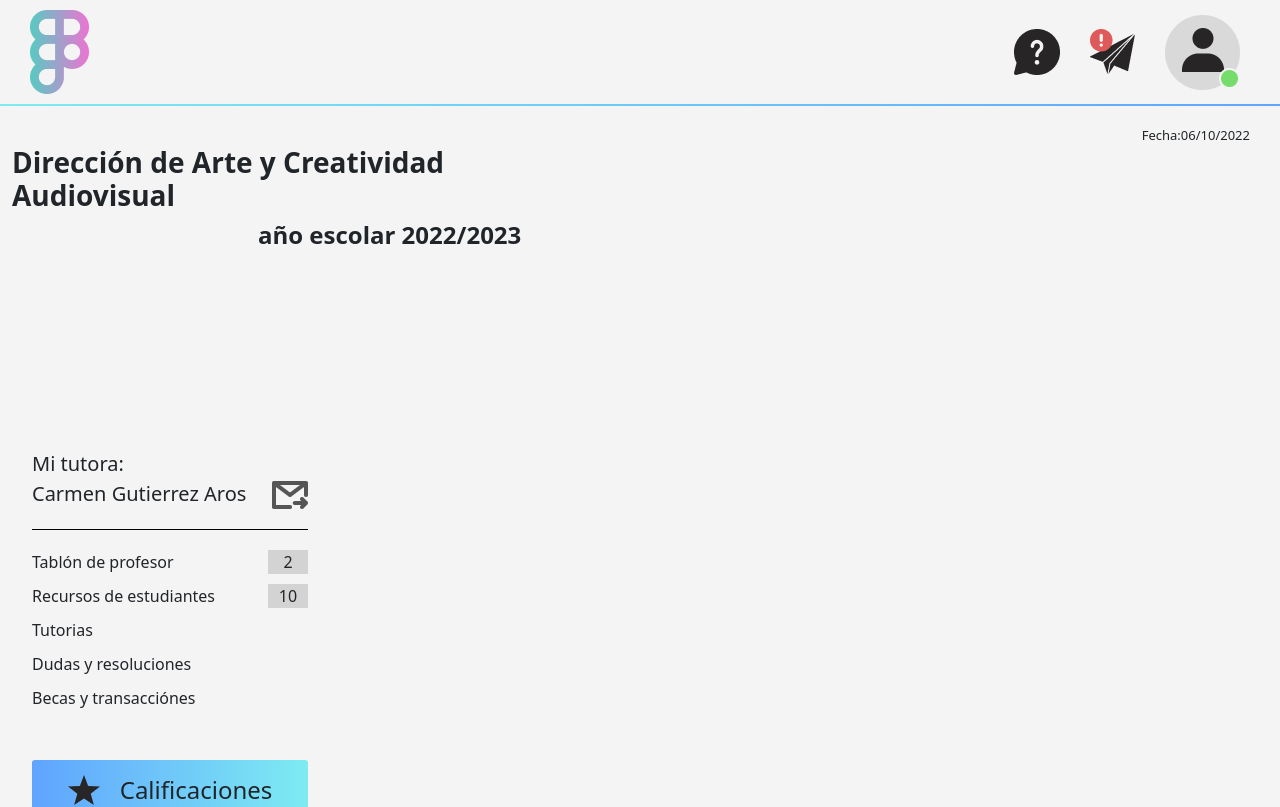
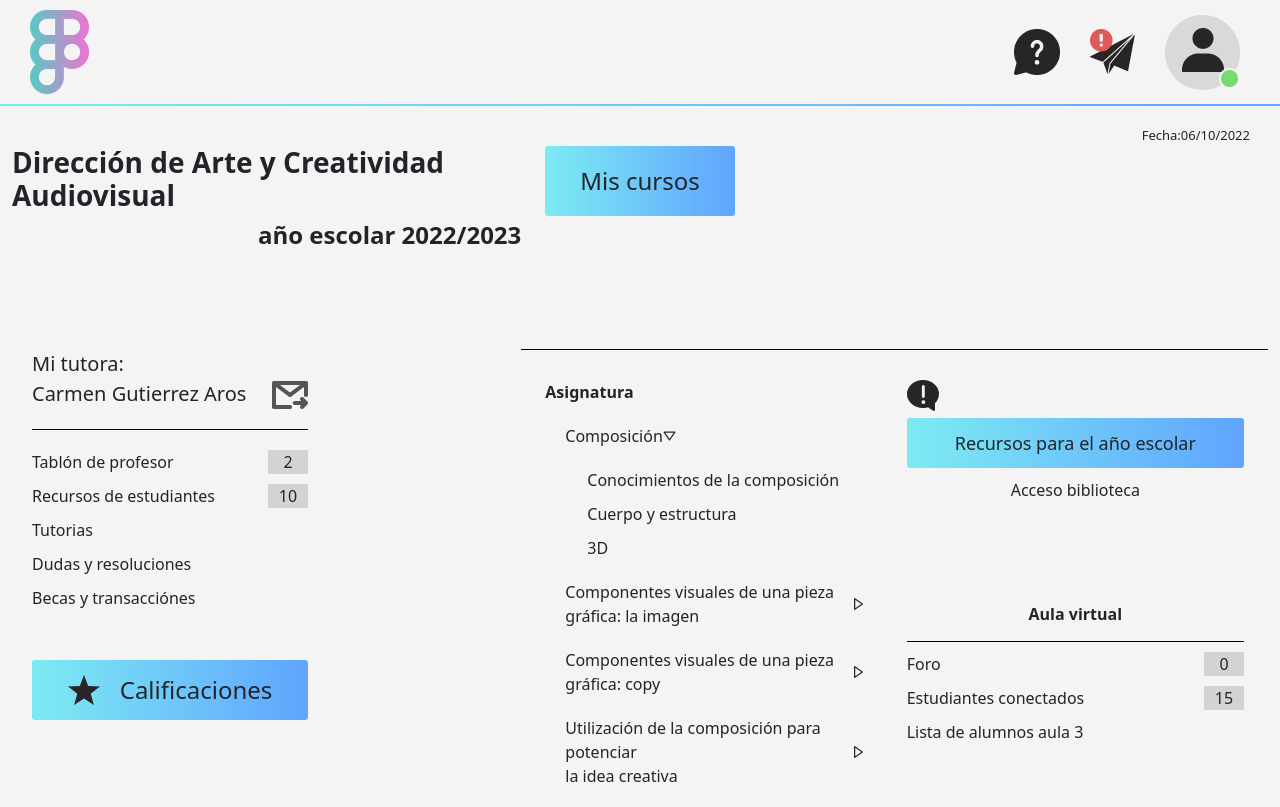
Before and after one commit to YesseniaColocho/aula-virtual, a Vue app: page / in a window 1280 px wide. Shown: the top 807 px of the page. Built offline with nearby package versions, Linux system fonts and the light colour scheme.

Commit message:
AV-1: Lado derecho del Home

```diff
--- a/src/components/BarraInferior.vue
+++ b/src/components/BarraInferior.vue
@@ -23,7 +23,7 @@
 
 <style scoped lang="scss">
 footer{
-    background: linear-gradient(to right,#60A4FF,#7DEBF2);
+    background: linear-gradient(to right,#7DEBF2,#60A4FF);
     padding-top:2px;
     margin-top: 50px;
 }
--- a/src/views/HomeView.vue
+++ b/src/views/HomeView.vue
@@ -13,6 +13,13 @@
 
           <h3 class="titulo">Dirección de Arte y Creatividad Audiovisual</h3>
           <h4 class="año-escolar">año escolar 2022/2023</h4>
+
+        </div>
+        <div class="col-2">
+
+          <div class="mis-cursos">
+            Mis cursos
+          </div>
 
         </div>
 
@@ -34,7 +41,7 @@
 
           <div class="informacion-clases">
 
-          <ul>
+            <ul class="lista-elementos">
               <li>Tablón de profesor <div class="recuadro">2</div>
               </li>
               <li>Recursos de estudiantes<div class="recuadro">10</div>
@@ -52,6 +59,90 @@
             <img src="public/star.png" />
             Calificaciones
           </div>
+        </div>
+
+        <div class="col-2">
+
+        </div>
+
+        <div class="linea row col-7">
+
+          <div class=" asignatura col-6">
+
+            <strong>Asignatura</strong>
+
+            <div class="lado-izquierdo">
+
+              <div class="composicion">
+                Composición
+                <img src="public/flecha-abajo.png" />
+              </div>
+
+              <ul class="lista">
+                <li>Conocimientos de la composición</li>
+                <li>Cuerpo y estructura</li>
+                <li>3D</li>
+
+              </ul>
+
+              <div>
+                Componentes visuales de una pieza<br>gráfica: la imagen
+                <img src="public/flecha.png" />
+              </div>
+
+              <div>
+                Componentes visuales de una pieza <br>gráfica: copy
+                <img src="public/flecha.png" />
+              </div>
+
+              <div>
+                Utilización de la composición para potenciar <br>la idea creativa
+                <img src="public/flecha.png" />
+              </div>
+
+              <div>
+                Componentes visuales de una pieza gráfica:<br> el logotipo
+                <img src="public/flecha.png" />
+              </div>
+
+            </div>
+
+
+
+          </div>
+
+          <div class="col-6">
+            <img src="public/vector.png" />
+
+            <div class="referencias-año-escolar">
+              Recursos para el año escolar
+            </div>
+
+            <div class="acceso-biblioteca">
+              Acceso biblioteca
+            </div>
+
+            <div class="aula-virtual">
+              Aula virtual
+            </div>
+
+            <div class="estudiantes">
+
+              <ul class="lista-elementos">
+              <li>Foro <div class="recuadro">0</div>
+              </li>
+              <li> Estudiantes conectados<div class="recuadro">15</div>
+              </li>
+              <li>Lista de alumnos aula 3</li>
+
+            </ul>
+
+
+            </div>
+
+          </div>
+
+
         </div>
 
       </div>
@@ -96,7 +187,7 @@ import BarraSuperior from '../components/BarraSuperior.vue';
   font-weight: bold;
   display: flex;
   justify-content: flex-end;
-  margin-bottom: 200px;
+  margin-bottom: 100px;
 }
 
 .info-tutora {
@@ -119,13 +210,7 @@ import BarraSuperior from '../components/BarraSuperior.vue';
   }
 
 }
-
-.informacion-clases {
-  margin-left: 20px;
-  margin-top: 20px;
-  margin-bottom: 50px;
-
-  ul {
+.lista-elementos {
     padding: 0;
     margin: 0;
 
@@ -142,10 +227,17 @@ import BarraSuperior from '../components/BarraSuperior.vue';
       }
     }
   }
+
+.informacion-clases {
+  margin-left: 20px;
+  margin-top: 20px;
+  margin-bottom: 50px;
+
+
 }
 
 .calificaciones {
-  background: linear-gradient(to right, #60A4FF, #7DEBF2);
+  background: linear-gradient(to right, #7DEBF2, #60A4FF, );
   margin-left: 20px;
   display: flex;
   justify-content: center;
@@ -159,4 +251,70 @@ import BarraSuperior from '../components/BarraSuperior.vue';
     margin-right: 20px;
   }
 }
+
+.mis-cursos {
+  background: grey;
+  height: 70px;
+  border-radius: 3px;
+  background: linear-gradient(to right, #7DEBF2, #60A4FF);
+  font-size: x-large;
+  display: flex;
+  justify-content: center;
+  align-items: center;
+  font-weight: 500;
+}
+
+.linea {
+  border-top: 1px black solid;
+  padding-top: 30px;
+}
+
+.lista {
+  li {
+    list-style: none;
+    margin: 10px;
+  }
+}
+
+.lado-izquierdo {
+
+  div {
+    margin: 20px;
+    display: flex;
+    justify-content: space-between;
+    align-items: center;
+  }
+
+  div.composicion {
+    justify-content: unset
+  }
+}
+
+.referencias-año-escolar {
+  background: linear-gradient(to right, #7DEBF2, #60A4FF);
+  margin-top: 7px;
+  height: 50px;
+  display: flex;
+  justify-content: center;
+  align-items: center;
+  font-weight: 500;
+  border-radius: 3px;
+  font-size: large;
+}
+
+.acceso-biblioteca {
+  text-align: center;
+  margin: 10px 0 100px 0;
+
+}
+
+.aula-virtual {
+  text-align: center;
+  border-bottom: 1px black solid;
+  padding-bottom: 15px;
+  font-weight: bold;
+  margin-bottom: 10px;
+
+}
+
 </style>
```
Also changed, not shown: public/flecha-abajo.png (added). Lines whose indentation alone changed are shown as unchanged.
